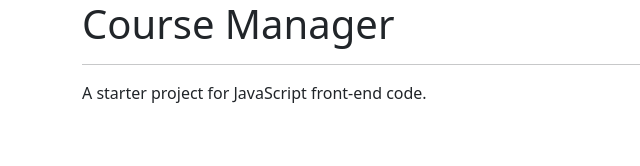
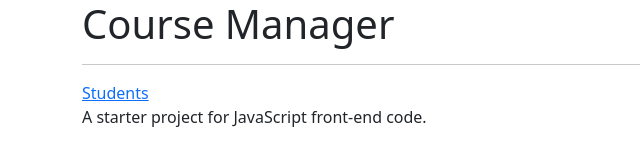
Before and after one commit to tyjclift/course-manager-swiss, a website: page public/index.html in a window 1280 px wide. Shown: the whole page, without its empty margins (0-640 px from the left). Drawn offline with Linux system fonts and the light colour scheme.

Commit message:
first commit

```diff
--- a/public/index.html
+++ b/public/index.html
@@ -13,6 +13,7 @@
         <div class="col">
           <h1>Course Manager</h1>
           <hr />
+          <a href="students.html">Students</a>
         </div>
       </header>
       <div class="row">
```
Also changed, not shown: .eslintrc.js, 1 other file.
